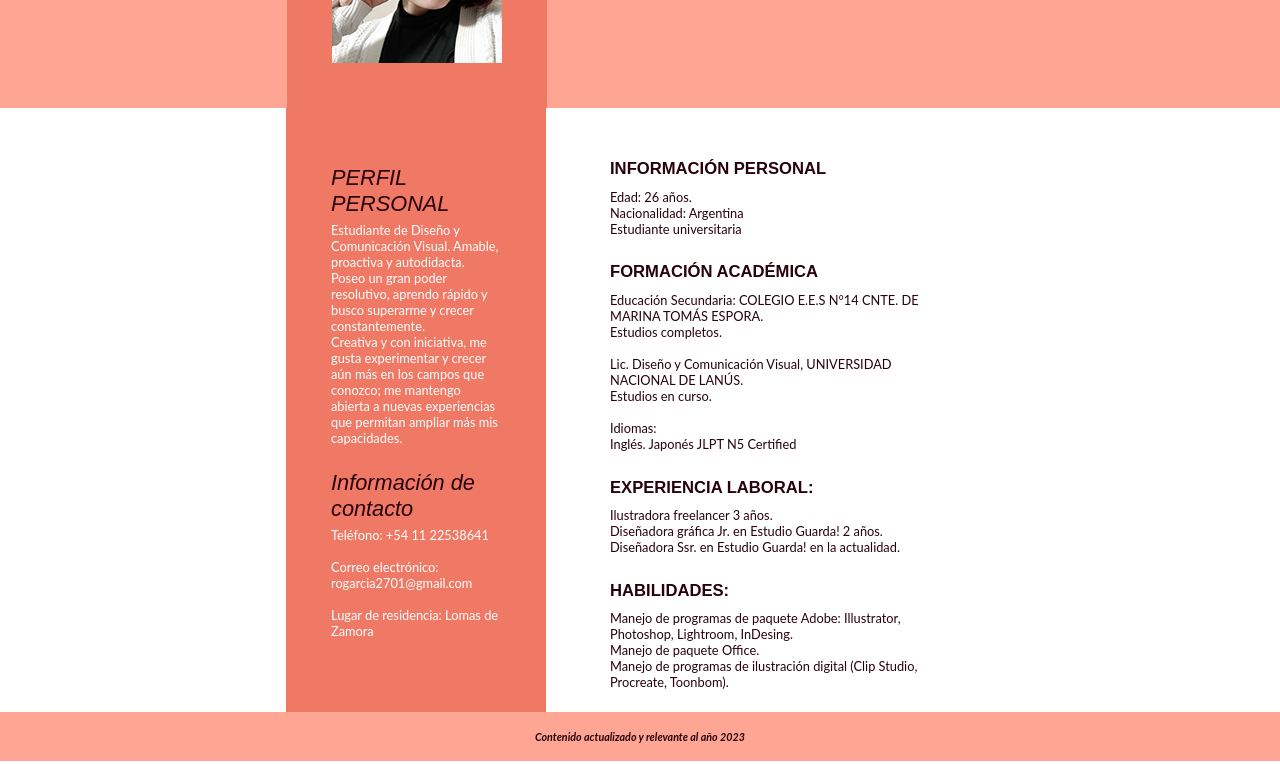
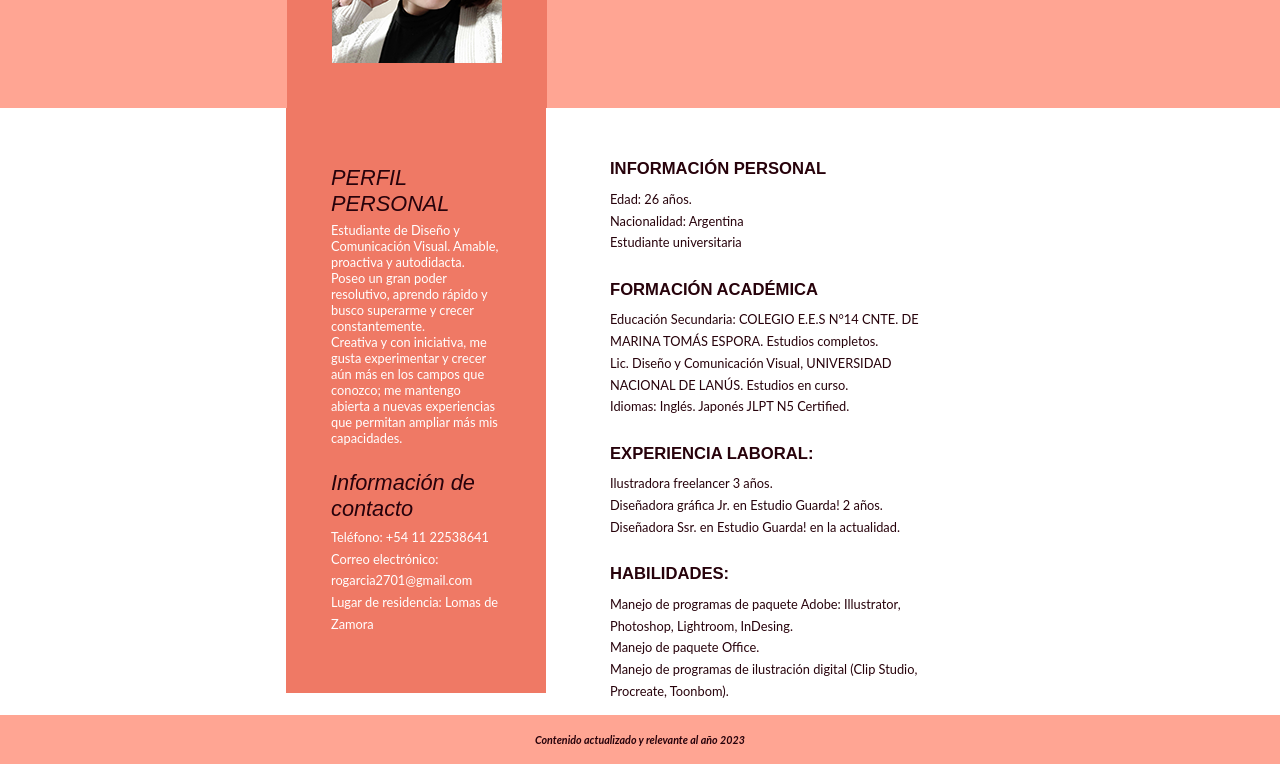
Before and after one commit to Dewtea19/Curriculum, a plain HTML site: page index.html in a window 1280 px wide. Shown: the part 183-947 px from the top of the page. Drawn offline with Linux system fonts and the light colour scheme.

Commit message:
Version final

```diff
--- a/diseño-cv.css
+++ b/diseño-cv.css
@@ -38,6 +38,9 @@ div{
 main{
 	justify-content: center;
 	align-items: flex-start;
+}
+li{
+	line-height: 1.7em;
 }
 .columna-derecha article{
 	margin: 4% 0% 4% 0%;
--- a/index.html
+++ b/index.html
@@ -23,48 +23,37 @@
 			</article>
 			<article>
 				<h2 class="titulos-izquierda">Información de contacto</h2>
-					<ul>
-						<li>Teléfono: +54 11 22538641</li><br>
-						<li>Correo electrónico: rogarcia2701@gmail.com</li><br>
-						<li>Lugar de residencia: Lomas de Zamora</li><br>
-					</ul>
+					<ul><li>Teléfono: +54 11 22538641</li>
+						<li>Correo electrónico: rogarcia2701@gmail.com</li>
+						<li>Lugar de residencia: Lomas de Zamora</li></ul>
 			</article>
 		</section>
 		<section class="columna-derecha">
 			<article>
 				<h3 class="titulos-derecha">INFORMACIÓN PERSONAL</h3>
-					<ul>
-						<li>Edad: 26 años.</li>
+					<ul><li>Edad: 26 años.</li>
 						<li>Nacionalidad: Argentina</li>
-						<li>Estudiante universitaria</li>
-					</ul>
+						<li>Estudiante universitaria</li></ul>
 			</article>
 			<article>
 				<h3 class="titulos-derecha">FORMACIÓN ACADÉMICA</h3>
-					<ul>
-						<li>Educación Secundaria: COLEGIO E.E.S N°14 CNTE. DE MARINA TOMÁS ESPORA.<br>
-							Estudios completos.</li><br>
-						<li>Lic. Diseño y Comunicación Visual, UNIVERSIDAD NACIONAL DE LANÚS.<br>
-							Estudios en curso.</li><br>
-						<li>Idiomas:<br>
-							Inglés. Japonés JLPT N5 Certified</li>
-					</ul>
+					<ul><li>Educación Secundaria: COLEGIO E.E.S N°14 CNTE. DE MARINA TOMÁS ESPORA.
+							Estudios completos.</li>
+						<li>Lic. Diseño y Comunicación Visual, UNIVERSIDAD NACIONAL DE LANÚS.
+							Estudios en curso.</li>
+						<li>Idiomas: Inglés. Japonés JLPT N5 Certified.</li></ul>
 			</article>
 			<article>
 				<h2 class="titulos-derecha">EXPERIENCIA LABORAL:</h2>
-					<ul>
-						<li>Ilustradora freelancer 3 años.</li>
+					<ul><li>Ilustradora freelancer 3 años.</li>
 						<li>Diseñadora gráfica Jr. en Estudio Guarda! 2 años.</li>
-						<li>Diseñadora Ssr. en Estudio Guarda! en la actualidad.</li>
-					</ul>
+						<li>Diseñadora Ssr. en Estudio Guarda! en la actualidad.</li></ul>
 			</article>
 			<article>
 				<h3 class="titulos-derecha">HABILIDADES:</h3>
-					<ul>
-						<li>Manejo de programas de paquete Adobe: Illustrator, Photoshop, Lightroom, InDesing.</li>
+					<ul><li>Manejo de programas de paquete Adobe: Illustrator, Photoshop, Lightroom, InDesing.</li>
 						<li>Manejo de paquete Office.</li>
-						<li>Manejo de programas de ilustración digital (Clip Studio, Procreate, Toonbom).</li>
-					</ul>
+						<li>Manejo de programas de ilustración digital (Clip Studio, Procreate, Toonbom).</li></ul>
 			</article>
 		</section>
 	</main>
```
